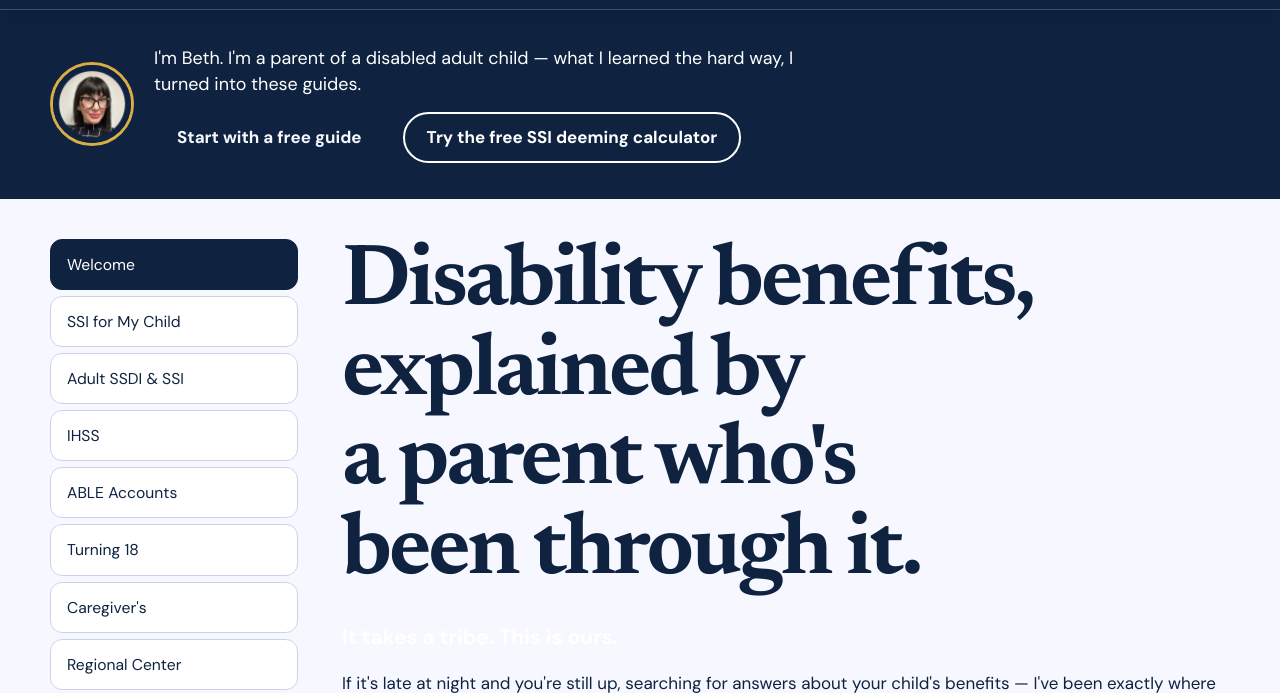
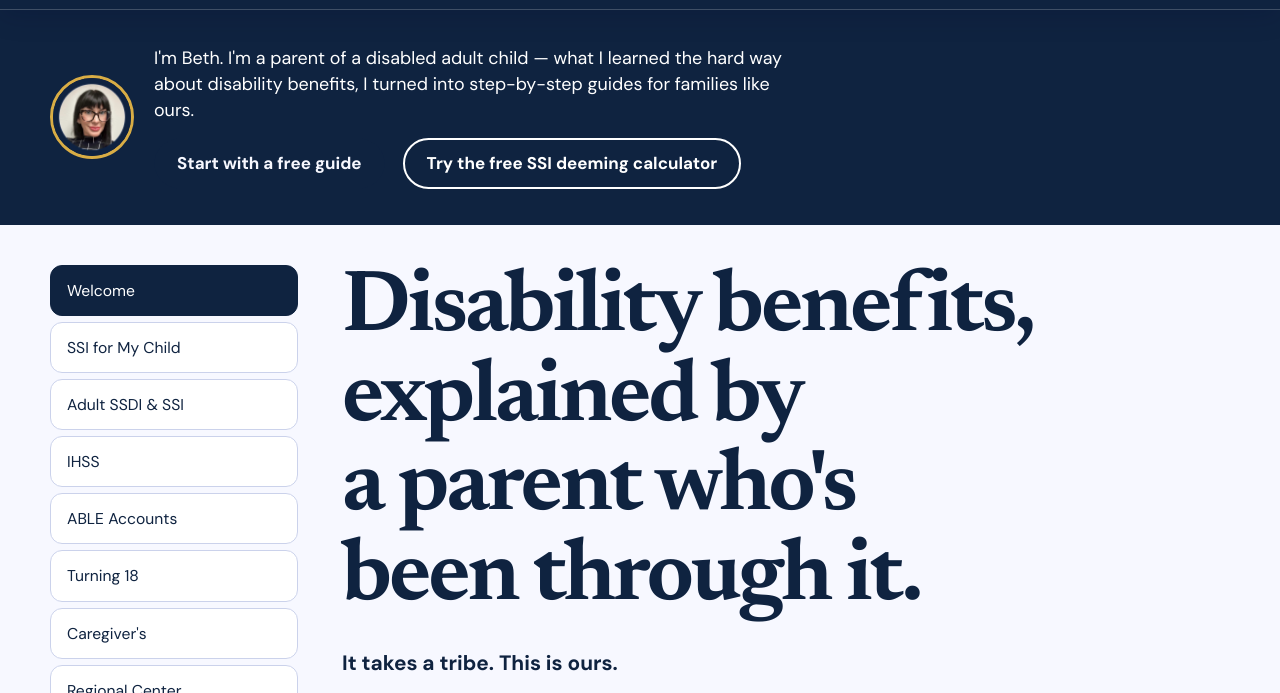
Before and after one commit to anchorandableco/anchor-able-website, a plain HTML site: page index.html in a window 1280 px wide. Shown: the part 99-792 px from the top of the page. Drawn offline with Linux system fonts and the light colour scheme.

Commit message:
Clarify first paragraph; make tribe line theme-aware

```diff
--- a/index.html
+++ b/index.html
@@ -319,7 +319,7 @@
     .panel-cards { display: grid; gap: 20px; max-width: 780px; }
     .warm-line { font-size: 1.07rem; font-style: italic; margin: 0 0 16px; }
     .panel-short { font-size: 1.02rem; margin: 0 0 20px; max-width: 780px; }
-    .tribe-line { font-size: 1.3rem; font-weight: 800; color: #fff; margin: 4px 0 12px; }
+    .tribe-line { font-size: 1.3rem; font-weight: 800; color: var(--ink); margin: 4px 0 12px; }
     .proof-line { font-weight: 700; margin: 18px 0 6px; }
     .welcome-img { width: 100%; max-width: 780px; border-radius: var(--radius); margin-top: 20px; display: block; }
     .calc-promo { margin-top: 20px; padding: 18px 20px; border: 1px solid var(--line); border-radius: var(--radius); max-width: 780px; }
@@ -366,7 +366,7 @@
       <div class="wrap strip-flex">
         <img class="strip-photo" src="beth-headshot.jpg" alt="Beth, founder of Anchor & Able Guide Co." />
         <div>
-          <p class="strip-hi">I'm Beth. I'm a parent of a disabled adult child — what I learned the hard way, I turned into these guides.</p>
+          <p class="strip-hi">I'm Beth. I'm a parent of a disabled adult child — what I learned the hard way about disability benefits, I turned into step-by-step guides for families like ours.</p>
           <div class="actions">
             <a class="button" href="/free-guides.html">Start with a free guide</a>
             <a class="button outline" href="/ssi-parental-deeming-calculator">Try the free SSI deeming calculator</a>
```
